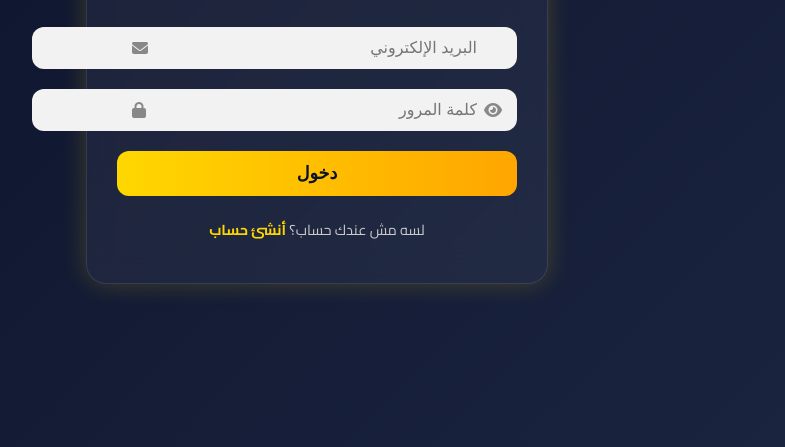
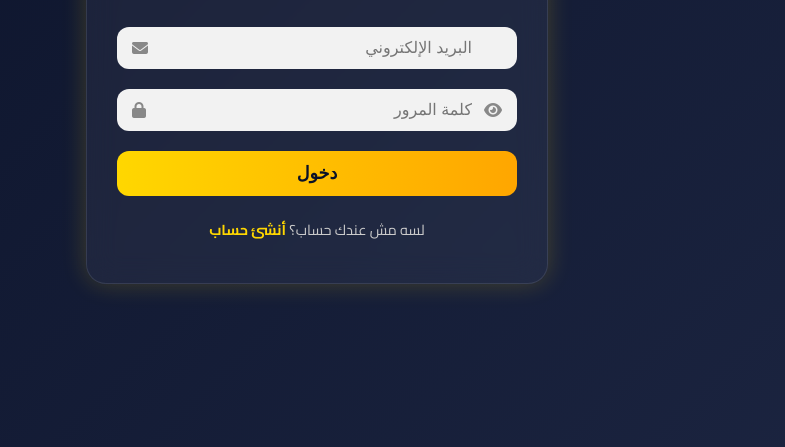
Before and after one commit to refat263/StudyBoss, a plain HTML site: page login.html in a window 1280 px wide. Shown: the part 353-800 px from the top of the page, without its empty margins (323-1108 px from the left). Drawn offline with Linux system fonts and the light colour scheme.

Commit message:
Update login.html

```diff
--- a/login.html
+++ b/login.html
@@ -43,12 +43,13 @@
 
     .input-group input {
       width: 100%;
-      padding: 12px 40px 12px 45px;
+      padding: 12px 45px 12px 45px;
       border: none;
       border-radius: 12px;
       background: #f2f2f2;
       font-size: 1rem;
       color: #0a1128;
+      box-sizing: border-box;
     }
 
     .input-group i.icon {
@@ -57,6 +58,7 @@
       left: 15px;
       transform: translateY(-50%);
       color: #888;
+      font-size: 1rem;
     }
 
     .toggle-password {
@@ -66,6 +68,7 @@
       transform: translateY(-50%);
       cursor: pointer;
       color: #888;
+      font-size: 1rem;
     }
 
     .login-card button {
```
